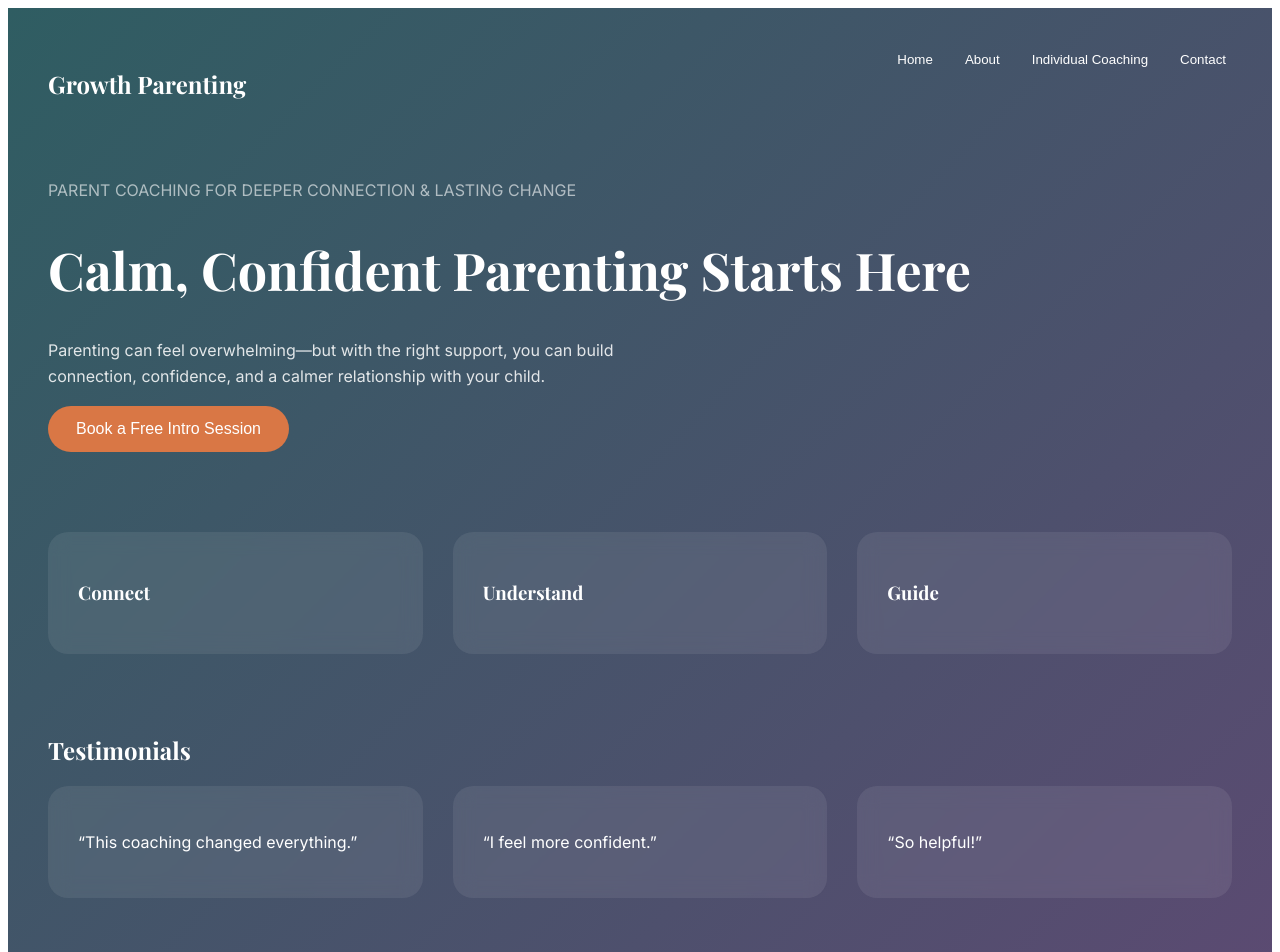
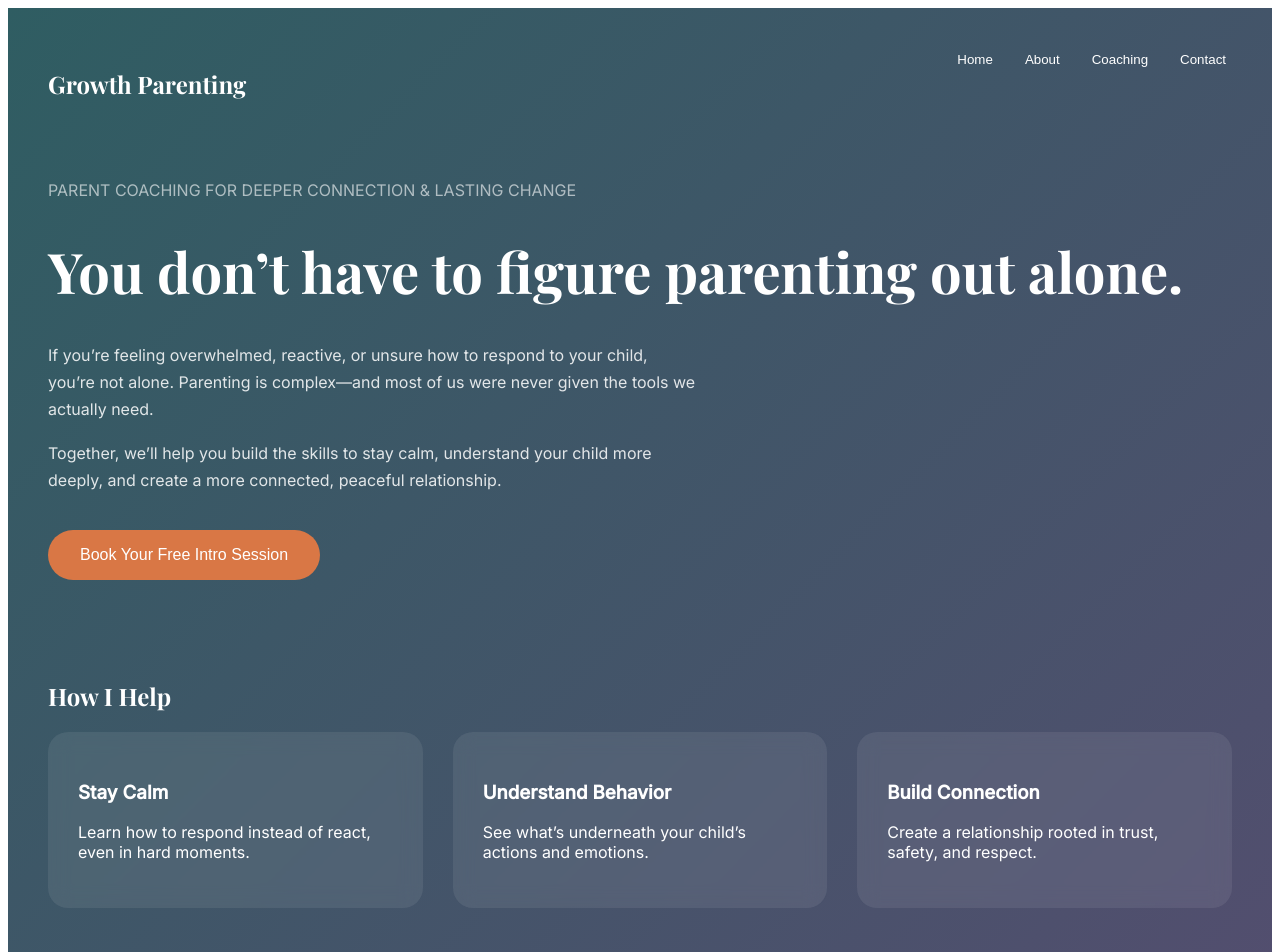
Before and after one commit to growthparenting/growth-parenting, a React (Vite) app: page / in a window 1280 px wide. Shown: the top 952 px of the page. Built offline with nearby package versions, Linux system fonts and the light colour scheme.

Commit message:
Update App.jsx

```diff
--- a/App.jsx
+++ b/App.jsx
@@ -11,45 +11,31 @@ export default function App() {
     document.head.appendChild(link);
   }, []);
 
-  const navItems = ["Home", "About", "Individual Coaching", "Contact"];
+  const navItems = ["Home", "About", "Coaching", "Contact"];
 
   const Section = ({ children }) => (
     <motion.div
       initial={{ opacity: 0, y: 30 }}
       whileInView={{ opacity: 1, y: 0 }}
       transition={{ duration: 0.6 }}
-      style={{ marginBottom: "80px" }}
+      style={{ marginBottom: "100px" }}
     >
       {children}
     </motion.div>
   );
-
-  const cardStyle = {
-    background: "rgba(255,255,255,0.08)",
-    padding: "30px",
-    borderRadius: "20px",
-    backdropFilter: "blur(10px)",
-    transition: "all 0.3s ease",
-  };
-
-  const hover = (e, on) => {
-    e.currentTarget.style.transform = on ? "translateY(-8px)" : "none";
-    e.currentTarget.style.boxShadow = on
-      ? "0 10px 30px rgba(0,0,0,0.2)"
-      : "none";
-  };
 
   const Button = ({ children, onClick }) => (
     <button
       onClick={onClick}
       style={{
         background: "#d97745",
-        padding: "14px 28px",
-        borderRadius: "30px",
+        padding: "16px 32px",
+        borderRadius: "40px",
         border: "none",
         color: "white",
         cursor: "pointer",
         fontSize: "16px",
+        marginTop: "20px",
         transition: "all 0.3s ease",
       }}
       onMouseEnter={(e) => (e.target.style.transform = "scale(1.05)")}
@@ -57,6 +43,20 @@ export default function App() {
     >
       {children}
     </button>
+  );
+
+  const Card = ({ children }) => (
+    <div
+      style={{
+        background: "rgba(255,255,255,0.08)",
+        padding: "30px",
+        borderRadius: "20px",
+        backdropFilter: "blur(10px)",
+        transition: "all 0.3s ease",
+      }}
+    >
+      {children}
+    </div>
   );
 
   const renderPage = () => {
@@ -67,48 +67,57 @@ export default function App() {
             <p style={{ textTransform: "uppercase", opacity: 0.6 }}>
               Parent Coaching for Deeper Connection & Lasting Change
             </p>
-            <h1 style={{ fontFamily: "Playfair Display", fontSize: "52px" }}>
-              Calm, Confident Parenting Starts Here
+            <h1 style={{ fontFamily: "Playfair Display", fontSize: "56px", lineHeight: 1.2 }}>
+              You don’t have to figure parenting out alone.
             </h1>
-            <p style={{ maxWidth: "600px", lineHeight: 1.6, opacity: 0.85 }}>
-              Parenting can feel overwhelming—but with the right support, you can
-              build connection, confidence, and a calmer relationship with your
-              child.
+            <p style={{ maxWidth: "650px", lineHeight: 1.7, opacity: 0.85 }}>
+              If you’re feeling overwhelmed, reactive, or unsure how to respond to your child, you’re not alone. Parenting is complex—and most of us were never given the tools we actually need.
             </p>
-            <Button onClick={() => setPage("Individual Coaching")}>
-              Book a Free Intro Session
+            <p style={{ maxWidth: "650px", lineHeight: 1.7, opacity: 0.85 }}>
+              Together, we’ll help you build the skills to stay calm, understand your child more deeply, and create a more connected, peaceful relationship.
+            </p>
+            <Button onClick={() => setPage("Coaching")}>
+              Book Your Free Intro Session
             </Button>
           </Section>
 
           <Section>
+            <h2 style={{ fontFamily: "Playfair Display" }}>How I Help</h2>
             <div style={{ display: "grid", gap: "30px", gridTemplateColumns: "repeat(auto-fit,minmax(250px,1fr))" }}>
-              {["Connect", "Understand", "Guide"].map((item) => (
-                <div
-                  key={item}
-                  style={cardStyle}
-                  onMouseEnter={(e) => hover(e, true)}
-                  onMouseLeave={(e) => hover(e, false)}
-                >
-                  <h3 style={{ fontFamily: "Playfair Display" }}>{item}</h3>
-                </div>
+              <Card>
+                <h3>Stay Calm</h3>
+                <p>Learn how to respond instead of react, even in hard moments.</p>
+              </Card>
+              <Card>
+                <h3>Understand Behavior</h3>
+                <p>See what’s underneath your child’s actions and emotions.</p>
+              </Card>
+              <Card>
+                <h3>Build Connection</h3>
+                <p>Create a relationship rooted in trust, safety, and respect.</p>
+              </Card>
+            </div>
+          </Section>
+
+          <Section>
+            <h2 style={{ fontFamily: "Playfair Display" }}>What Parents Experience</h2>
+            <div style={{ display: "grid", gap: "30px", gridTemplateColumns: "repeat(auto-fit,minmax(250px,1fr))" }}>
+              {["I feel calmer and more confident.", "Our home feels more peaceful.", "I understand my child so much better."].map((t, i) => (
+                <Card key={i}>
+                  <p>“{t}”</p>
+                </Card>
               ))}
             </div>
           </Section>
 
           <Section>
-            <h2 style={{ fontFamily: "Playfair Display" }}>Testimonials</h2>
-            <div style={{ display: "grid", gap: "30px", gridTemplateColumns: "repeat(auto-fit,minmax(250px,1fr))" }}>
-              {["This coaching changed everything.", "I feel more confident.", "So helpful!"].map((t, i) => (
-                <div
-                  key={i}
-                  style={cardStyle}
-                  onMouseEnter={(e) => hover(e, true)}
-                  onMouseLeave={(e) => hover(e, false)}
-                >
-                  <p>“{t}”</p>
-                </div>
-              ))}
-            </div>
+            <h2 style={{ fontFamily: "Playfair Display" }}>Start Here</h2>
+            <p style={{ maxWidth: "600px", opacity: 0.85 }}>
+              Your first step is a free introductory session. We’ll talk about what’s going on in your family and how I can support you.
+            </p>
+            <Button onClick={() => setPage("Coaching")}>
+              Schedule Your Session
+            </Button>
           </Section>
         </>
       );
@@ -119,17 +128,19 @@ export default function App() {
         <Section>
           <h1 style={{ fontFamily: "Playfair Display" }}>About</h1>
           <p style={{ maxWidth: "700px", lineHeight: 1.7 }}>
-            I am a certified parenting coach helping families build connection,
-            confidence, and clarity.
+            I am a certified parenting coach helping families move from overwhelm to clarity, connection, and confidence. My work began as a teacher, where I saw how much parents care—and how little support they receive.
+          </p>
+          <p style={{ maxWidth: "700px", lineHeight: 1.7 }}>
+            I believe you already have what you need within you. My role is to help you access it, strengthen it, and apply it in a way that works for your unique child and family.
           </p>
         </Section>
       );
     }
 
-    if (page === "Individual Coaching") {
+    if (page === "Coaching") {
       return (
         <Section>
-          <h1 style={{ fontFamily: "Playfair Display" }}>Coaching</h1>
+          <h1 style={{ fontFamily: "Playfair Display" }}>Book a Session</h1>
           <iframe
             src="https://calendly.com/your-link"
             style={{ width: "100%", height: "700px", border: "none", borderRadius: "20px" }}
```
